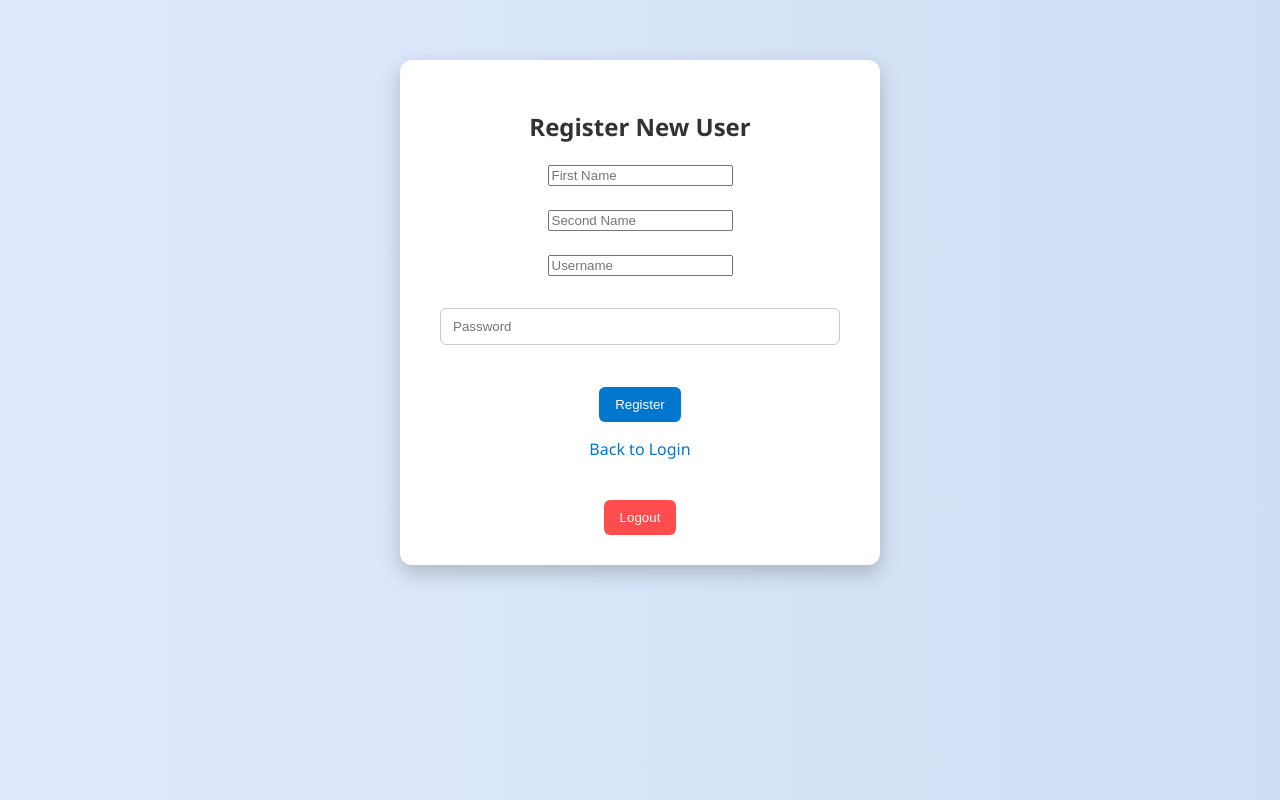
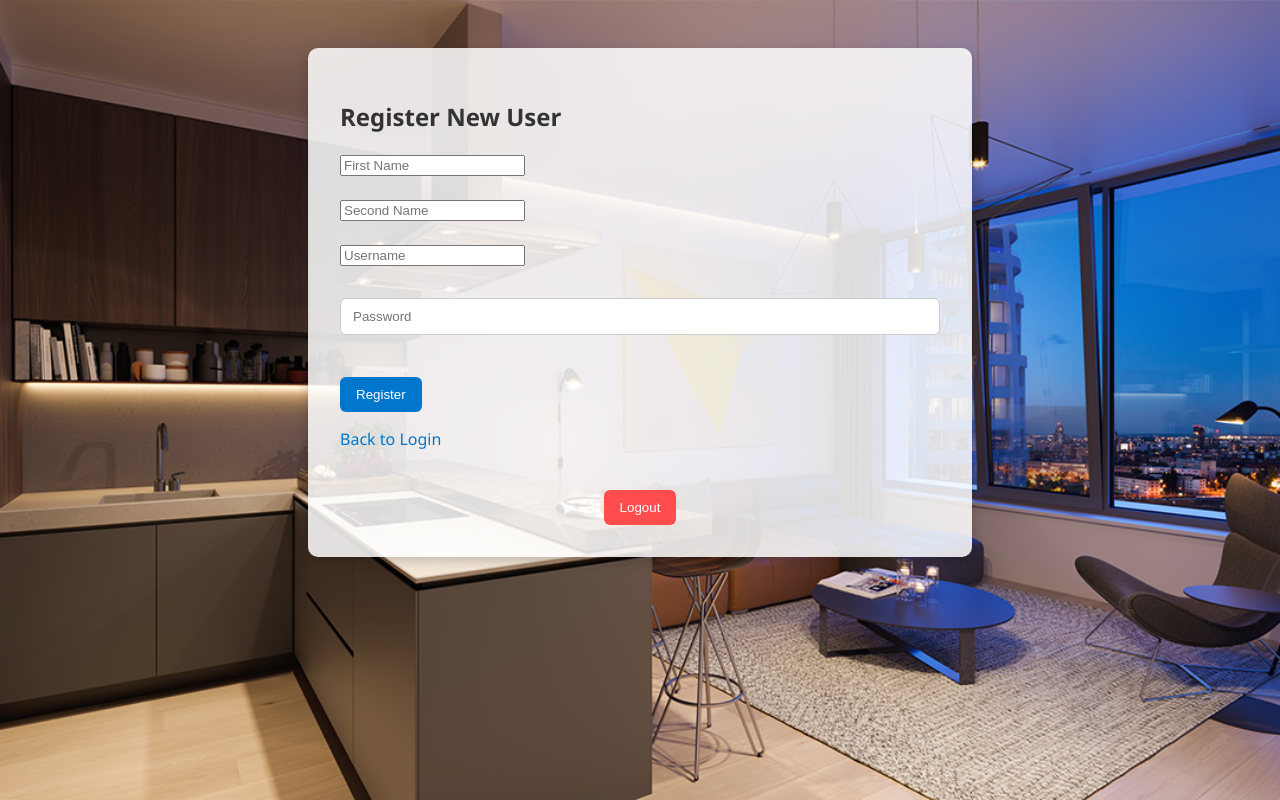
Before and after one commit to Tayiangithub/housing.AI, a Flask app: page /register in a window 1280 px wide. Run offline with Flask 3, Linux system fonts and the light colour scheme; parts of the project's set-up code (start-up, migrations or seed data) failed here and were passed over.

Commit message:
Update styles and app logic

```diff
--- a/Backend/Templates/register.html
+++ b/Backend/Templates/register.html
@@ -4,8 +4,7 @@
   <title>Register</title>
   <link rel="stylesheet" href="{{ url_for('static', filename='styles.css') }}">
 </head>
-<body>
-
+<body class="register-page">
   <div class="container">
     <h2>Register New User</h2>
     {% with messages = get_flashed_messages(with_categories=true) %}
--- a/Backend/Templates/user.html
+++ b/Backend/Templates/user.html
@@ -4,7 +4,8 @@
   <title>Predict Price</title>
   <link rel="stylesheet" href="{{ url_for('static', filename='styles.css') }}">
 </head>
-<body>
+<body class="user-page">
+
   <div class="container">
     <h2>🏠 Predict House Price</h2>
     <form id="predictForm">
--- a/Backend/static/styles.css
+++ b/Backend/static/styles.css
@@ -1,24 +1,65 @@
-/* Base styles */
+/* Base styles for all pages */
 body {
   font-family: 'Segoe UI', Tahoma, Geneva, Verdana, sans-serif;
-  background: linear-gradient(to right, #e0eafc, #cfdef3);
   margin: 0;
   padding: 0;
   display: flex;
   justify-content: center;
   align-items: flex-start;
   min-height: 100vh;
+  position: relative;
+  color: #fff;
+  z-index: 0;
+}
+
+/* Shared background overlay setup */
+body::before {
+  content: "";
+  position: absolute;
+  top: 0; left: 0;
+  width: 100%;
+  height: 100%;
+  background-size: cover;
+  background-position: center;
+  background-repeat: no-repeat;
+  z-index: -1;
+  opacity: 1;
+}
+
+/* Page-specific background images */
+body.home-page::before {
+  background-image: url('/static/bg-home..jpeg');
+}
+
+body.register-page::before {
+  background-image: url('/static/bg-register..jpg');
+}
+
+body.user-page::before {
+  background-image: url('/static/bg-user..jpg');
+}
+
+/* Optional: Styling for content boxes */
+.content {
+  background-color: rgba(255, 255, 255, 0.85);
+  padding: 2rem;
+  margin-top: 3rem;
+  border-radius: 10px;
+  max-width: 600px;
+  width: 100%;
+  color: #333;
+  box-shadow: 0 4px 12px rgba(0,0,0,0.2);
 }
 
 .container {
-  background-color: #fff;
-  margin-top: 60px;
-  padding: 30px 40px;
-  border-radius: 12px;
-  box-shadow: 0 8px 20px rgba(0, 0, 0, 0.2);
-  width: 90%;
-  max-width: 400px;
-  text-align: center;
+  background-color: rgba(255, 255, 255, 0.85); /* semi-transparent white */
+  padding: 2rem;
+  margin-top: 3rem;
+  border-radius: 10px;
+  max-width: 600px;
+  width: 100%;
+  color: #333;
+  box-shadow: 0 4px 12px rgba(0,0,0,0.2);
 }
 
 /* Headings */
```
Also changed, not shown: Backend/database.db.
